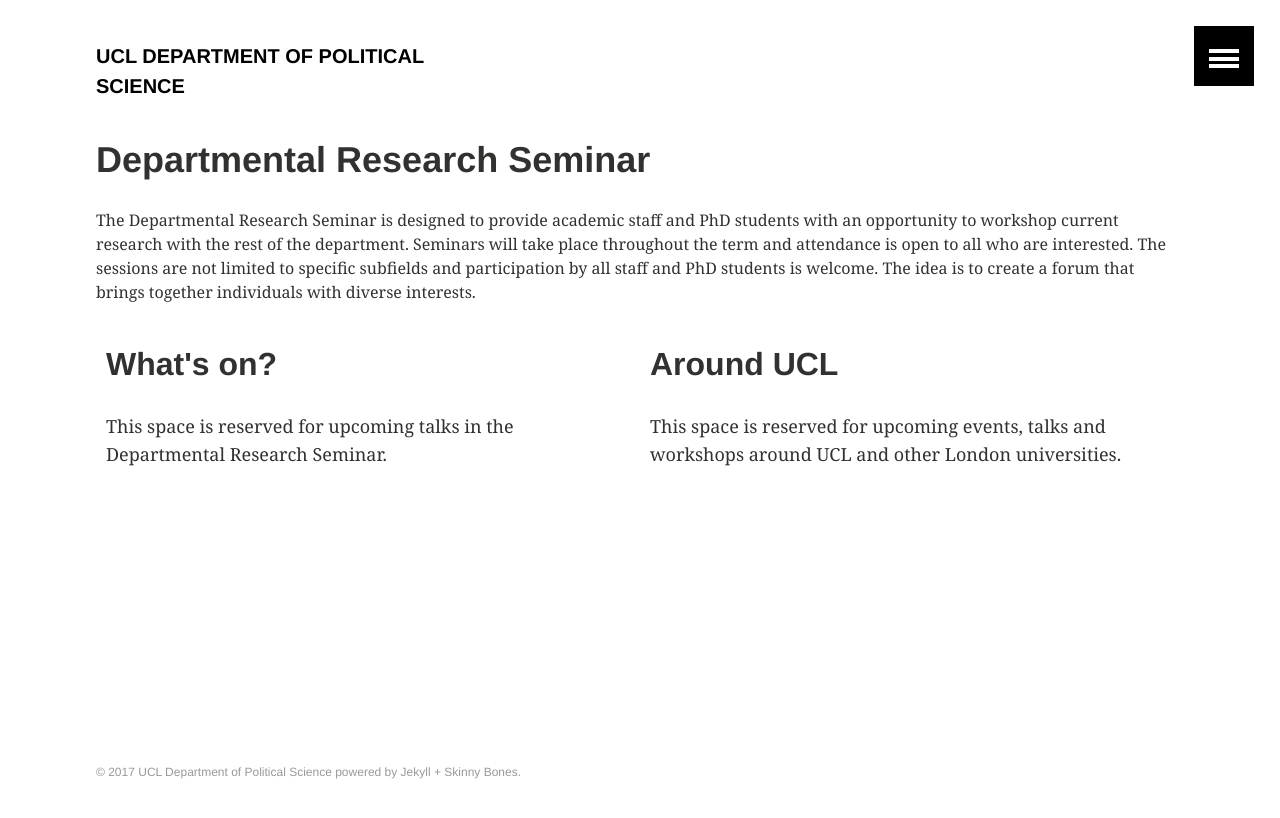
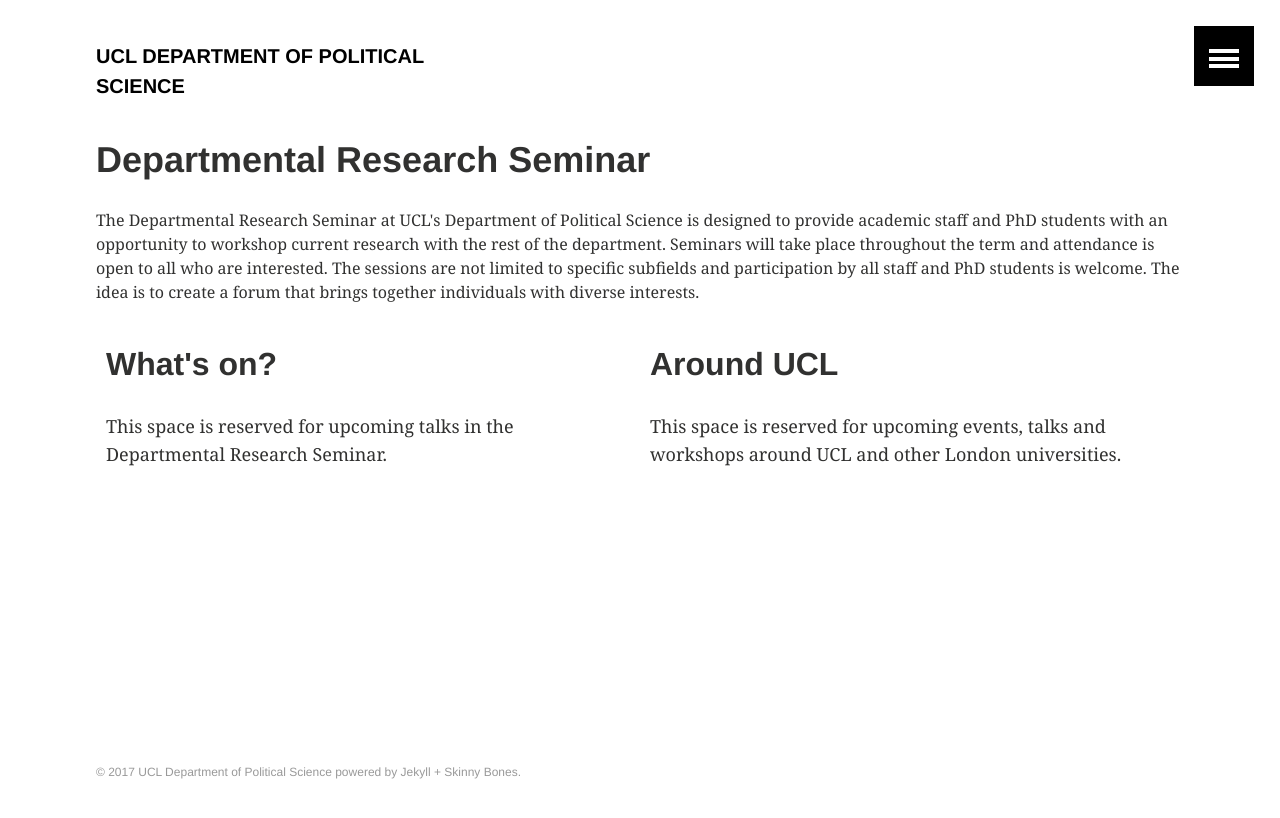
Before and after one commit to phischroeder/drs_page, a Jekyll site: the page built from index.html, in a window 1280 px wide. Shown: the top 818 px of the page. Built offline with Jekyll 4.4.1, drawn with Linux system fonts in a browser that asks for light colours.

Commit message:
Update index.html

```diff
--- a/index.html
+++ b/index.html
@@ -10,7 +10,7 @@
 {% endfor %}
 </div><!-- /.tiles -->
 
-The Departmental Research Seminar is designed to provide academic staff and PhD students with an opportunity to workshop current research with the rest of the department. Seminars will take place throughout the term and attendance is open to all who are interested. The sessions are not limited to specific subfields and participation by all staff and PhD students is welcome. The idea is to create a forum that brings together individuals with diverse interests.
+The Departmental Research Seminar at UCL's Department of Political Science is designed to provide academic staff and PhD students with an opportunity to workshop current research with the rest of the department. Seminars will take place throughout the term and attendance is open to all who are interested. The sessions are not limited to specific subfields and participation by all staff and PhD students is welcome. The idea is to create a forum that brings together individuals with diverse interests.
 <br />
 
 <html>
```
